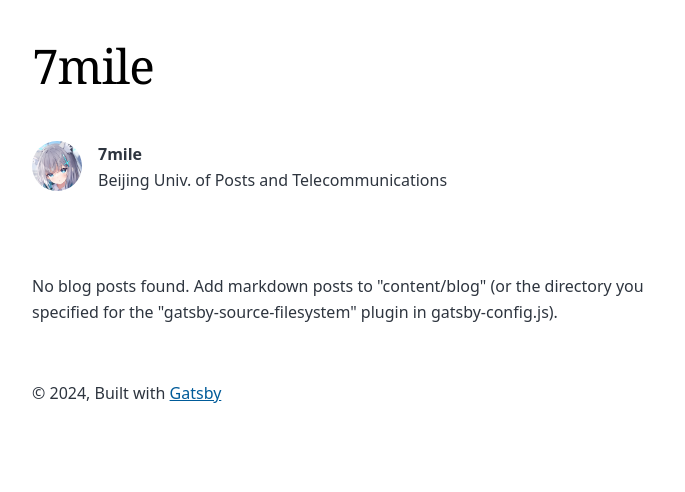
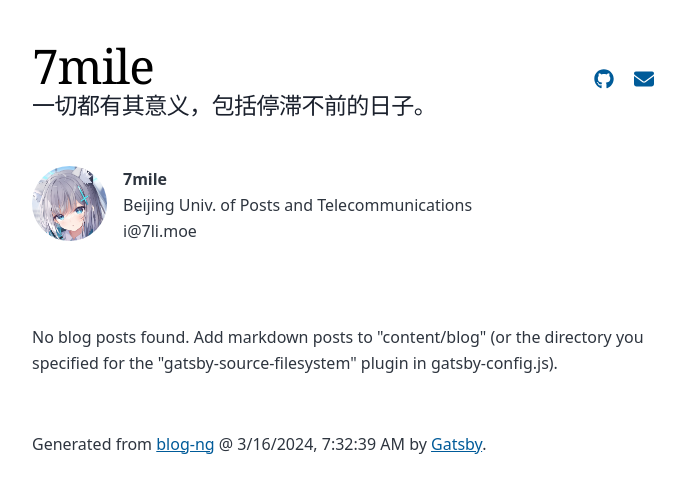
Before and after one commit to seven-mile/blog-ng, a Gatsby site: page / in a window 1280 px wide. Shown: the whole page, without its empty margins (292-977 px from the left). Built offline with nearby package versions, Linux system fonts and the light colour scheme; Gatsby itself is replaced by a stand-in of ours; a web font is replaced by a local one.

Commit message:
dev: proper contact info

```diff
--- a/package.json
+++ b/package.json
@@ -10,6 +10,10 @@
   "dependencies": {
     "@fontsource-variable/montserrat": "^5.0.17",
     "@fontsource/source-serif-pro": "^5.0.8",
+    "@fortawesome/fontawesome-svg-core": "^6.5.1",
+    "@fortawesome/free-brands-svg-icons": "^6.5.1",
+    "@fortawesome/free-solid-svg-icons": "^6.5.1",
+    "@fortawesome/react-fontawesome": "^0.2.0",
     "gatsby": "^5.13.3",
     "gatsby-plugin-feed": "^5.13.1",
     "gatsby-plugin-image": "^3.13.1",
--- a/src/components/bio.js
+++ b/src/components/bio.js
@@ -19,7 +19,9 @@ const Bio = () => {
             summary
           }
           social {
+            email
             twitter
+            github
           }
         }
       }
@@ -37,9 +39,10 @@ const Bio = () => {
         layout="fixed"
         formats={["auto", "webp", "avif"]}
         src="../images/profile-pic.jpg"
-        width={50}
-        height={50}
+        width={75}
+        height={75}
         quality={95}
+        aspectRatio={1}
         alt="Profile picture"
       />
       {author?.name && (
@@ -47,6 +50,8 @@ const Bio = () => {
           <strong>{author.name}</strong>
           <br />
           {author?.summary || null}
+          <br />
+          {social?.email}
         </p>
       )}
     </div>
--- /dev/null
+++ b/src/components/icon-button.js
@@ -0,0 +1,14 @@
+import React from "react"
+import { FontAwesomeIcon } from "@fortawesome/react-fontawesome"
+
+const IconButton = ({ icon, link, width, height }) => (
+  <a href={link} target="_blank" rel="noopener noreferrer">
+    <div className="icon-button-border">
+      <div className="icon-button">
+        <FontAwesomeIcon icon={icon} width={width} height={height} size="lg" />
+      </div>
+    </div>
+  </a>
+)
+
+export default IconButton
--- a/src/components/layout.js
+++ b/src/components/layout.js
@@ -1,16 +1,43 @@
 import * as React from "react"
-import { Link } from "gatsby"
+import { Link, useStaticQuery, graphql } from "gatsby"
+import IconButton from "./icon-button"
+import { faGithub } from '@fortawesome/free-brands-svg-icons'
+import { faEnvelope } from "@fortawesome/free-solid-svg-icons"
 
-const Layout = ({ location, title, children }) => {
+const Layout = ({ location, title, subtitle, children }) => {
+  const data = useStaticQuery(graphql`
+    query SocialQuery {
+      site {
+        siteMetadata {
+          social {
+            email
+            twitter
+            github
+          }
+        }
+      }
+    }
+  `)
+
   const rootPath = `${__PATH_PREFIX__}/`
   const isRootPath = location.pathname === rootPath
   let header
 
   if (isRootPath) {
     header = (
-      <h1 className="main-heading">
-        <Link to="/">{title}</Link>
-      </h1>
+      <>
+        <div>
+          <h1 className="main-heading">
+            <Link to="/">{title}</Link>
+          </h1>
+          <h4 className="main-subtitle">{subtitle}</h4>
+        </div>
+        <span style={{ flexGrow: 1 }} />
+        <div className="main-contacts">
+          <IconButton width="2em" height="2em" link={`https://github.com/${data.site.siteMetadata.social?.github}`} icon={faGithub} />
+          <IconButton width="2em" height="2em" link={`mailto:${data.site.siteMetadata.social?.email}`} icon={faEnvelope} />
+        </div>
+      </>
     )
   } else {
     header = (
@@ -25,9 +52,13 @@ const Layout = ({ location, title, children }) => {
       <header className="global-header">{header}</header>
       <main>{children}</main>
       <footer>
-        © {new Date().getFullYear()}, Built with
+        Generated from
         {` `}
-        <a href="https://www.gatsbyjs.com">Gatsby</a>
+        <a href="https://github.com/seven-mile/blog-ng">blog-ng</a>
+        {` `}
+        @ {new Date().toLocaleString()} by
+        {` `}
+        <a href="https://www.gatsbyjs.com">Gatsby</a>.
       </footer>
     </div>
   )
--- a/src/pages/index.js
+++ b/src/pages/index.js
@@ -7,11 +7,12 @@ import Seo from "../components/seo"
 
 const BlogIndex = ({ data, location }) => {
   const siteTitle = data.site.siteMetadata?.title || `Title`
+  const siteDescription = data.site.siteMetadata?.description || `Description`
   const posts = data.allMarkdownRemark.nodes
 
   if (posts.length === 0) {
     return (
-      <Layout location={location} title={siteTitle}>
+      <Layout location={location} title={siteTitle} subtitle={siteDescription}>
         <Bio />
         <p>
           No blog posts found. Add markdown posts to "content/blog" (or the
@@ -23,8 +24,7 @@ const BlogIndex = ({ data, location }) => {
   }
 
   return (
-    <Layout location={location} title={siteTitle}>
-      <Bio />
+    <Layout location={location} title={siteTitle} subtitle={siteDescription}>
       <ol style={{ listStyle: `none` }}>
         {posts.map(post => {
           const title = post.frontmatter.title || post.fields.slug
@@ -75,6 +75,7 @@ export const pageQuery = graphql`
     site {
       siteMetadata {
         title
+        description
       }
     }
     allMarkdownRemark(sort: { frontmatter: { date: DESC } }) {
--- a/src/style.css
+++ b/src/style.css
@@ -250,12 +250,25 @@ a:focus {
 }
 
 .global-header {
+  display: flex;
   margin-bottom: var(--spacing-12);
 }
 
 .main-heading {
   font-size: var(--fontSize-7);
   margin: 0;
+}
+
+.main-subtitle {
+  font-size: var(--fontSize-3);
+  margin: 0;
+}
+
+.main-contacts {
+  display: flex;
+  flex-direction: row;
+  align-items: center;
+  justify-content: stretch;
 }
 
 .post-list-item {
@@ -305,7 +318,7 @@ a:focus {
 .bio-avatar {
   margin-right: var(--spacing-4);
   margin-bottom: var(--spacing-0);
-  min-width: 50px;
+  min-width: 75px;
   border-radius: 100%;
 }
 
```
Also changed, not shown: 1 other file.
